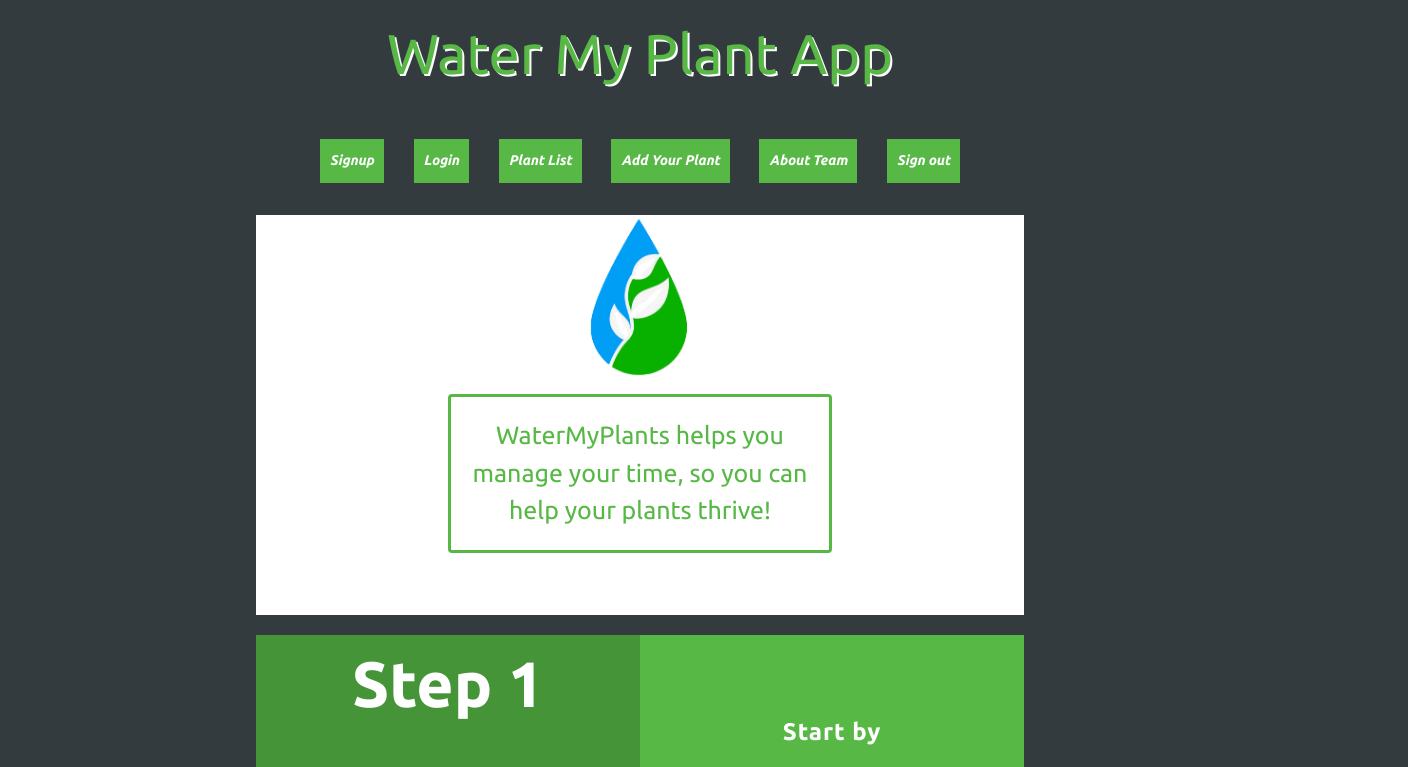
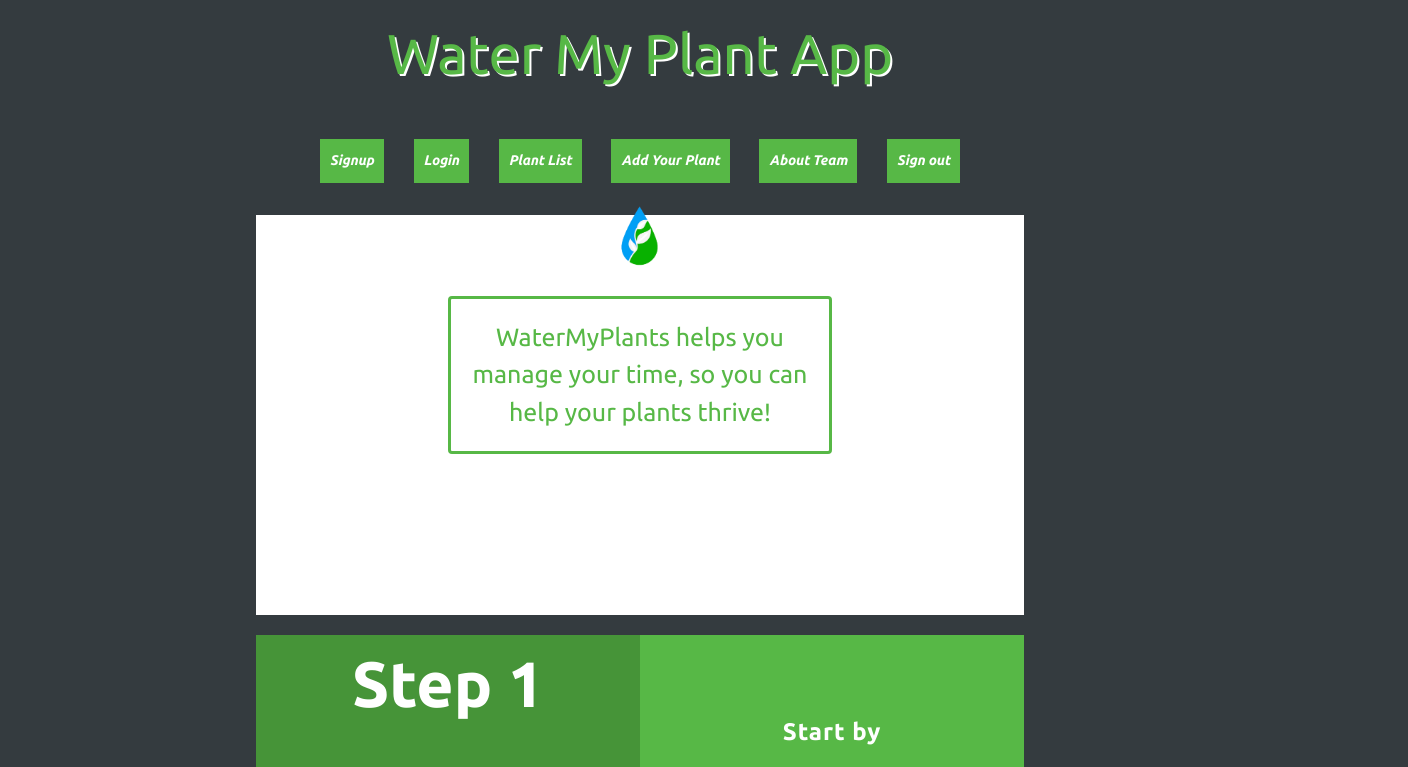
Before and after one commit to Build-Week-Water-My-Plants-tt-webft-20/Water-My-Plants---Front-End, a React (Create React App) app in the folder front-end/: page /login in a window 1280 px wide. Shown: the top 767 px of the page, 1408 px wide, since content can reach past the window. Built offline with nearby package versions, Linux system fonts and the light colour scheme.

Commit message:
fixed buttons

```diff
--- a/front-end/src/components/CSS/Landing.css
+++ b/front-end/src/components/CSS/Landing.css
@@ -49,11 +49,6 @@ html {
   width: 200%;
   height: auto;
   margin-top: 60px;
-}
-
-.logotop {
-  width: 400px;
-  margin-bottom: -70px;
 }
 
 span {
--- a/front-end/src/components/Landing.js
+++ b/front-end/src/components/Landing.js
@@ -10,9 +10,8 @@ export default function Landing() {
       <div className="middle">
         <div className="banner">
           <div className="banner-container">
-            <div className="imgcont">
-              <img className="logotop" src={logo5} alt="" />
-            </div>
+            <img className="logotop" src={logo5} alt="" />
+
             <div className="bannertext">
               <span>
                 WaterMyPlants helps you manage your time, so you can help your
```
